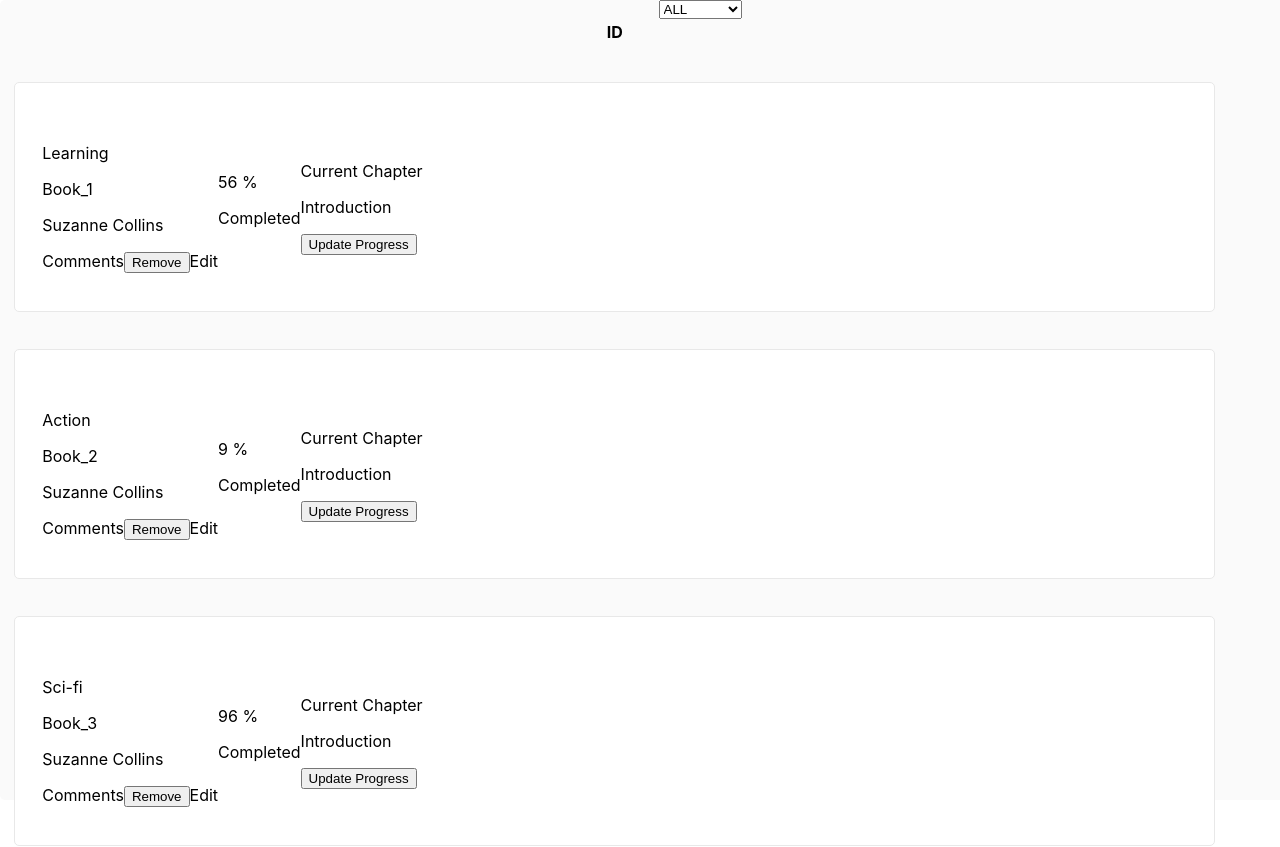
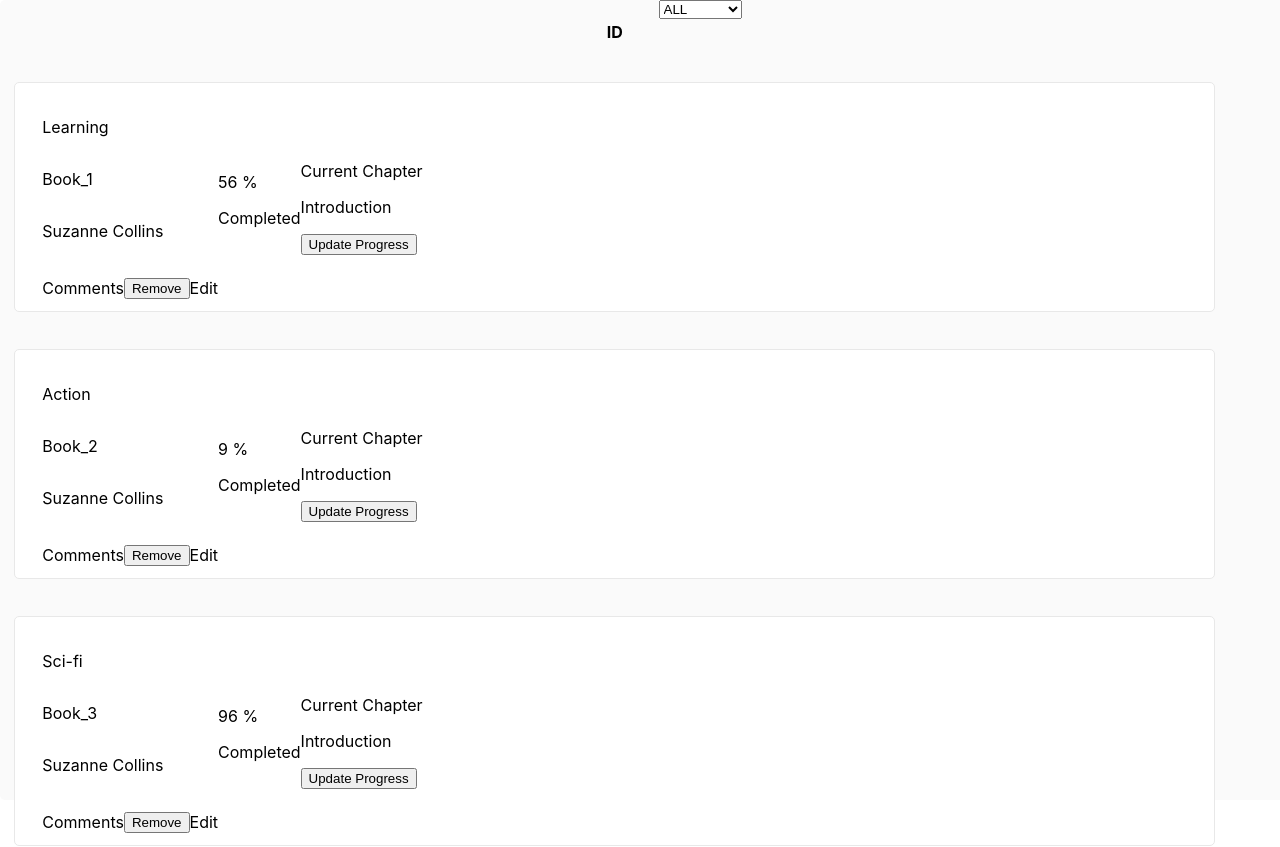
Before and after one commit to MrSayyod/bookstore-redux-app, a React (Create React App) app: page / in a window 1280 px wide. Shown: the top 847 px of the page. Built offline with nearby package versions, Linux system fonts and the light colour scheme.

Commit message:
Add styleing for book control section and book details

```diff
--- a/src/styles/Book.css
+++ b/src/styles/Book.css
@@ -9,3 +9,13 @@
   border: 1px solid #e8e8e8;
   background-color: #fff;
 }
+
+.bookDetails {
+  display: flex;
+  flex-direction: column;
+}
+
+.bookControlSection {
+  display: flex;
+  margin-top: 21px;
+}
```
